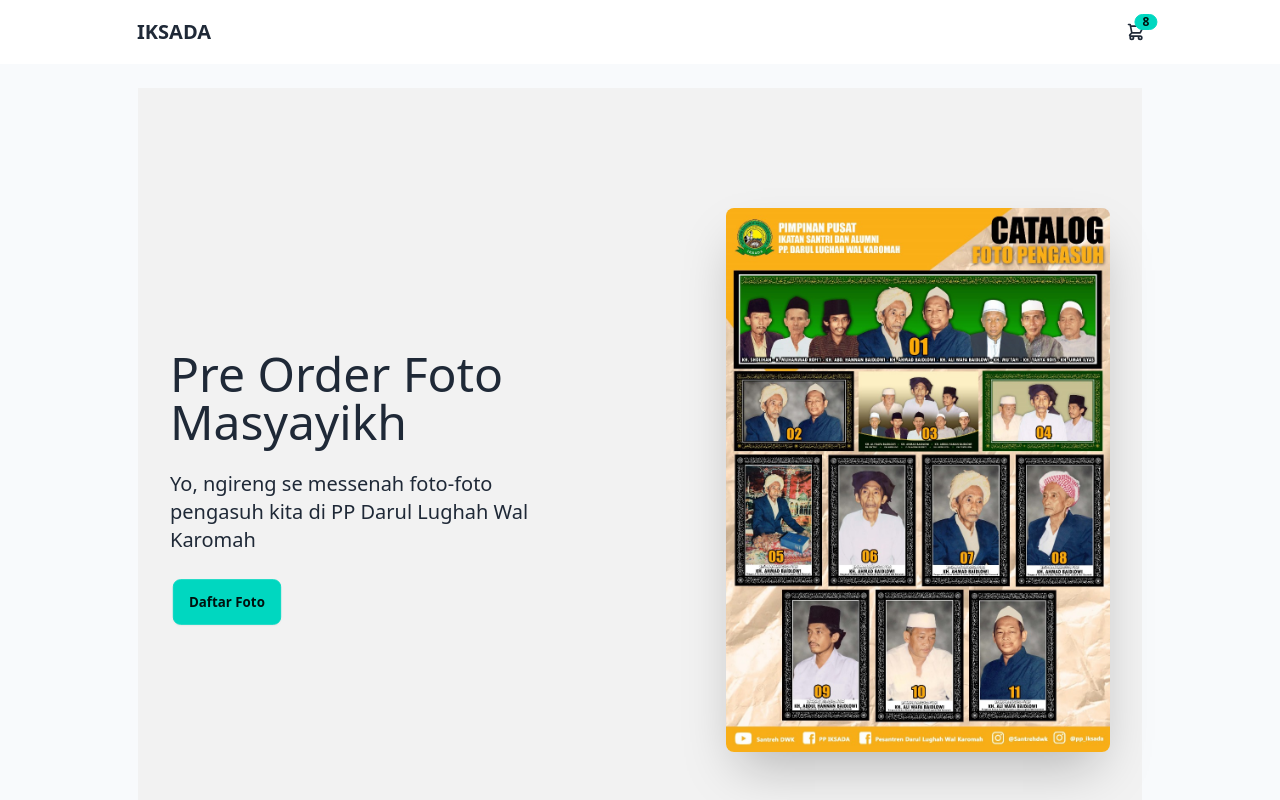
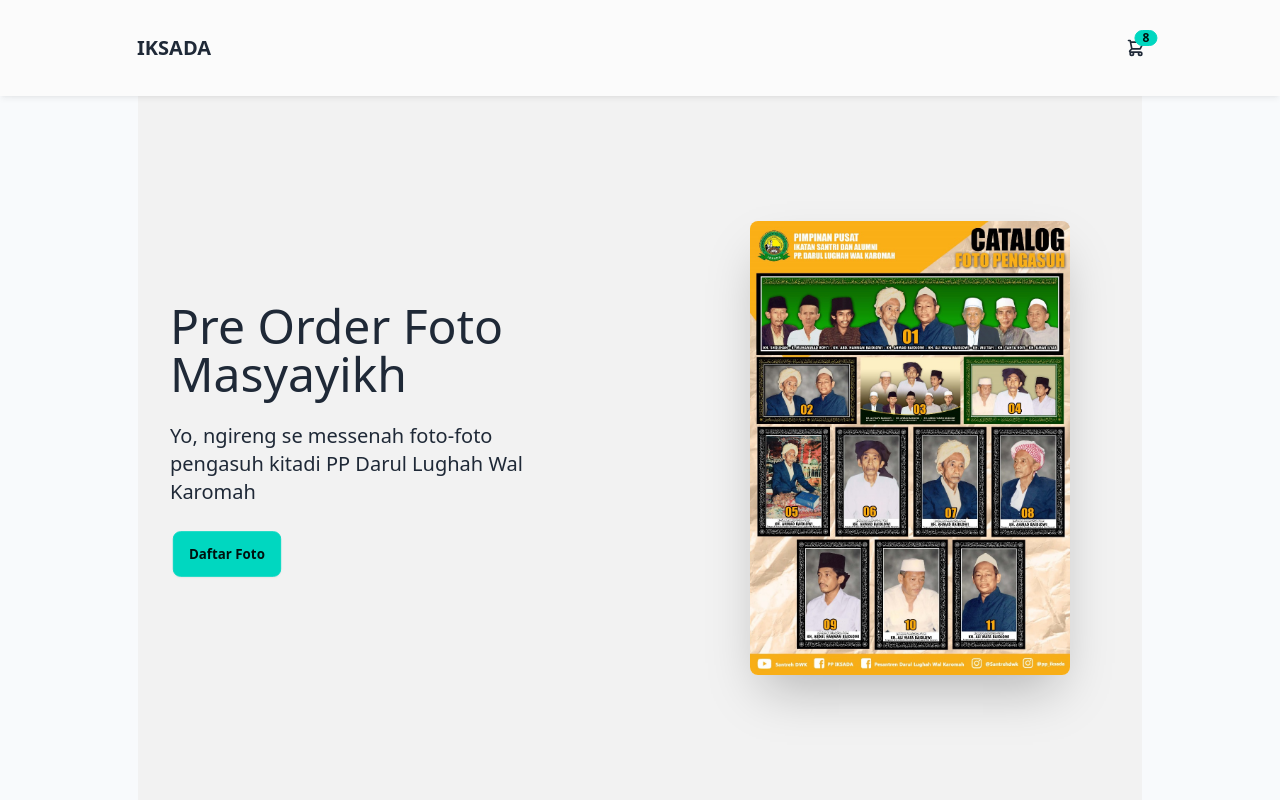
Before and after one commit to oebaedz/preorder-kaos, a React (Vite) app: page / in a window 1280 px wide. Shown: the top 800 px of the page. Built offline with nearby package versions, Linux system fonts and the light colour scheme.

Commit message:
fixed responsive

```diff
--- a/src/components/Card.jsx
+++ b/src/components/Card.jsx
@@ -13,7 +13,7 @@
       <div className="card w-44 mb-2 md:w-80 bg-base-300 shadow-xl">
         <div className="h-40 md:h-80 flex items-center justify-center">
           <figure className="px-3 pt-3 h-full">
-            <img src={data.image} alt={data.name} className="rounded-md w-full max-h-full" />
+            <img src={data.image} alt={data.name} className="rounded-md max-h-full" />
           </figure>
         </div>
         <div className="card-body p-4 text-sm md:text-lg flex flex-col md:flex-row justify-between">
--- a/src/components/Contain.jsx
+++ b/src/components/Contain.jsx
@@ -6,11 +6,11 @@
 
 const Contain = () => {
   return (
-    <div className="p-6 md:px-[138px] bg-slate-50 my">
+    <div className="px-6 md:px-[138px] bg-slate-50">
       <Hero />
 
-      <div className="flex flex-col gap-4 my-16">
-        <h3 className="font-medium text-3xl">Daftar Foto</h3>
+      <div id="list" className="flex flex-col gap-4 my-10">
+        <h3 className="font-medium text-3xl mb-6">Daftar Foto</h3>
         <div className="flex flex-row flex-wrap justify-center gap-2 md:gap-8">
           {data_product.map(data => {
             return (
--- a/src/components/Hero.jsx
+++ b/src/components/Hero.jsx
@@ -4,13 +4,14 @@
   return (
     <div className="hero min-h-screen bg-base-200 px-4">
       <div className="hero-content flex-col lg:flex-row">
-        <div>
+        <div className="pt-20">
           <h1 className="text-xl md:text-5xl font-medium">
             Pre Order Foto Masyayikh
           </h1>
           <p className="py-6 md:text-xl font-light md:mr-44">
-            Yo, ngireng se messenah foto-foto pengasuh kita di PP Darul Lughah
-            Wal Karomah
+            Yo, ngireng se messenah foto-foto pengasuh kita
+            <span>di PP Darul Lughah
+            Wal Karomah</span>
           </p>
           <button className="btn btn-accent hidden md:block">
             Daftar Foto
@@ -18,7 +19,7 @@
         </div>
         <img
           src={hero}
-          className="max-w-sm rounded-lg shadow-2xl w-60 md:w-96 mb-4"
+          className="max-w-sm rounded-lg shadow-2xl w-48 sm:w-60 md:w-80 md:mt-28 md:mr-10 mb-4"
         />
       </div>
     </div>
--- a/src/components/Navbar.jsx
+++ b/src/components/Navbar.jsx
@@ -2,8 +2,8 @@
 
 const Navbar = () => {
   return (
-    <div className="md:px-28">
-      <div className="navbar bg-base-100">
+    <div className="flex-no-wrap fixed top-0 flex w-full items-center justify-between bg-[#FBFBFB] shadow-md shadow-black/5 dark:bg-neutral-600 dark:shadow-black/10 lg:flex-wrap lg:justify-start lg:py-4 md:px-28 z-10">
+      <div className="navbar">
         <div className="flex-1">
           <a className="btn btn-ghost text-xl">IKSADA</a>
         </div>
```
